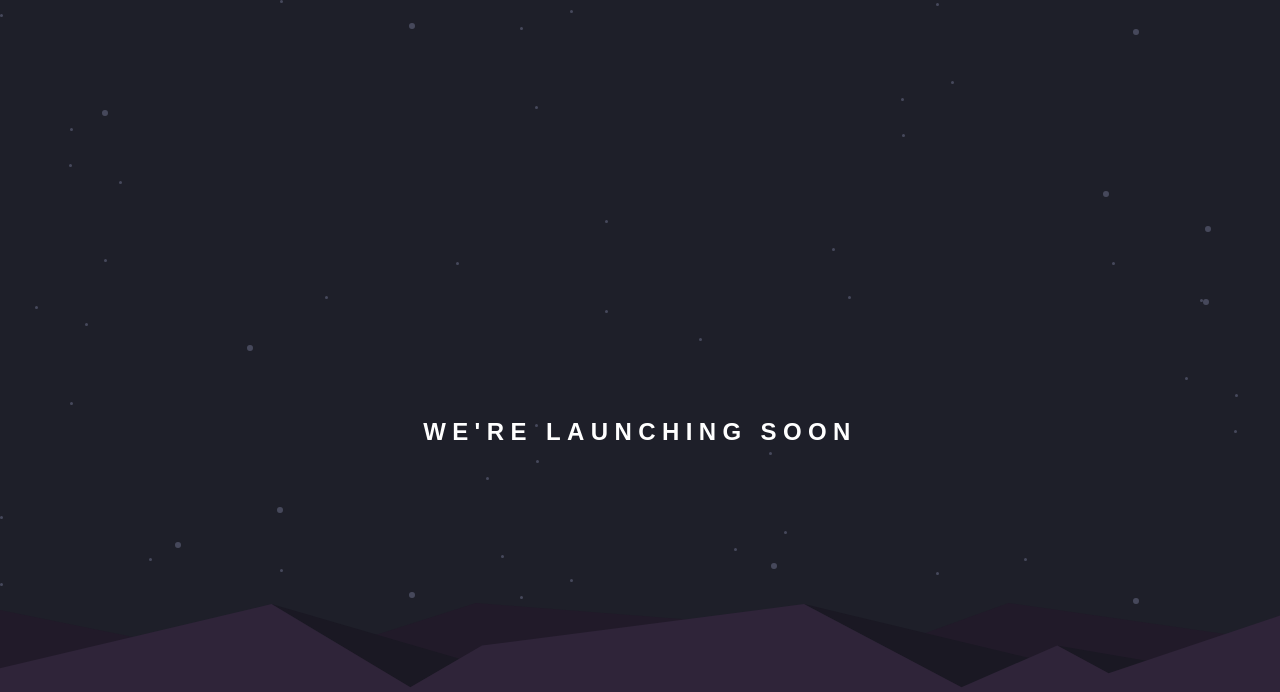
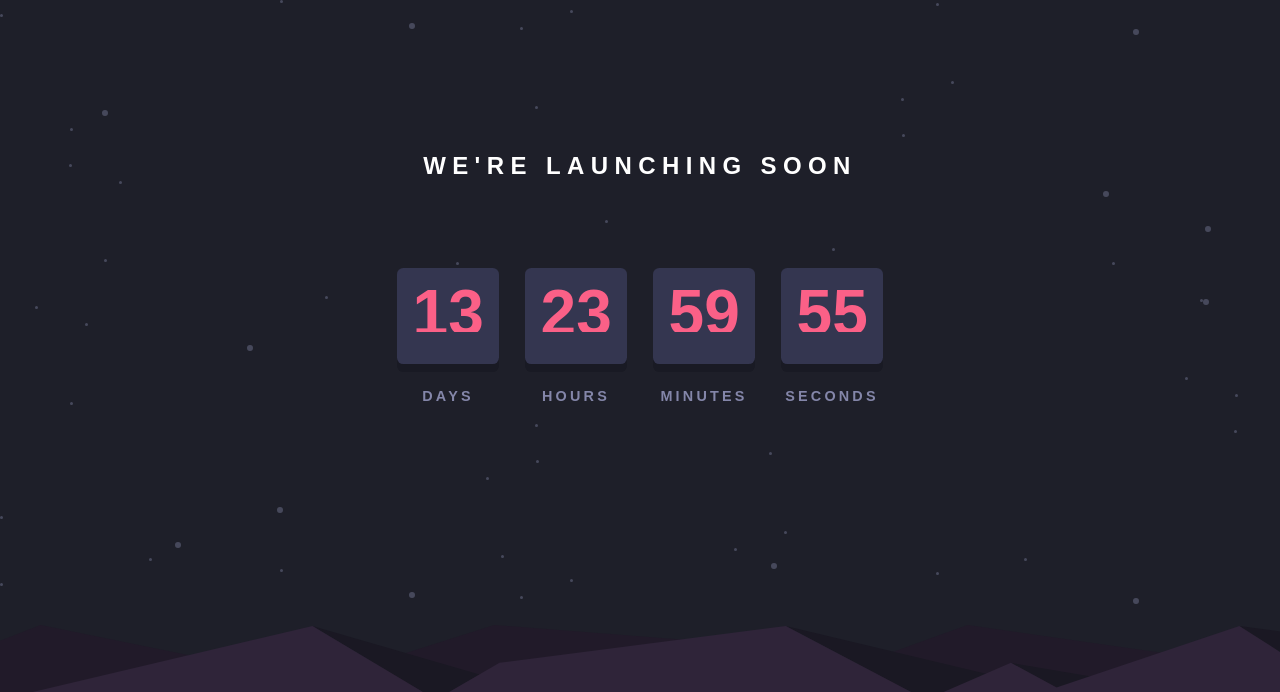
Before and after one commit to JoeMarv/timer, a plain HTML site: page index.html in a window 1280 px wide. Shown: the top 692 px of the page. Drawn offline with Linux system fonts and the light colour scheme.

```diff
--- a/app.js
+++ b/app.js
@@ -0,0 +1,45 @@
+// DECLARATIONS
+
+
+// TIME REMAINING
+function getTimeRemaining(endtime) {
+    const total = Date.parse(endtime) - Date.parse(new Date());
+    const seconds = Math.floor((total / 1000) % 60);
+    const minutes = Math.floor((total / 1000 / 60) % 60);
+    const hours = Math.floor((total / (1000 * 60 * 60)) % 24);
+    const days = Math.floor(total / (1000 * 60 * 60 * 24));
+    return {
+        total,
+        days,
+        hours,
+        minutes,
+        seconds
+    };
+}
+
+// COUNTDOWN
+function initializeClock(endtime) {
+    function updateClock() {
+        const t = getTimeRemaining(endtime);
+
+        document.querySelector('.day-1').innerHTML = t.days
+        document.querySelector('.day-2').innerHTML = t.days
+        document.querySelector('.hour-1').innerHTML = ('0' + t.hours).slice(-2)
+        document.querySelector('.hour-2').innerHTML = ('0' + t.hours).slice(-2)
+        document.querySelector('.minute-1').innerHTML = ('0' + t.minutes).slice(-2)
+        document.querySelector('.minute-2').innerHTML = ('0' + t.minutes).slice(-2)
+        document.querySelector('.second-1').innerHTML = ('0' + t.seconds).slice(-2)
+        document.querySelector('.second-2').innerHTML = ('0' + t.seconds).slice(-2)
+
+        if (t.total <= 0) {
+        clearInterval(timeinterval);
+        }
+    }
+
+    updateClock();
+    const timeinterval = setInterval(updateClock, 1000);
+}
+
+// ADD 2 WEEKS
+    const deadline = new Date(Date.parse(new Date()) + 14 * 24 * 60 * 60 * 1000);
+    initializeClock(deadline);
--- a/index.html
+++ b/index.html
@@ -16,7 +16,61 @@
       </div>
 
       <div class="timer-container">
+        <div class="day time">
+          <div class="day-count time-count">
+            <div class="day-1 time-1">
+              <span>00</span>
+            </div>
 
+            <div class="day-2 time-2">
+              <span>00</span>
+            </div>
+          </div>
+
+          <span class="day-label time-label">days</span>
+        </div>
+
+        <div class="hour time">
+          <div class="hour-count time-count">
+            <div class="hour-1 time-1">
+              <span>00</span>
+            </div>
+
+            <div class="hour-2 time-2">
+              <span>00</span>
+            </div>
+          </div>
+
+          <span class="hour-label time-label">hours</span>
+        </div>
+
+        <div class="minute time">
+          <div class="minute-count time-count">
+            <div class="minute-1 time-1">
+              <span>00</span>
+            </div>
+
+            <div class="minute-2 time-2">
+              <span>00</span>
+            </div>
+          </div>
+
+          <span class="minute-label time-label">minutes</span>
+        </div>
+
+        <div class="second time">
+          <div class="second-count time-count">
+            <div class="second-1 time-1">
+              <span>00</span>
+            </div>
+
+            <div class="second-2 time-2">
+              <span>00</span>
+            </div>
+          </div>
+
+          <span class="second-label time-label">seconds</span>
+        </div>
       </div>
     </article>
 
--- a/styles.css
+++ b/styles.css
@@ -28,6 +28,7 @@ body {
     height: 100vh;
     width: 100vw;
     margin: 0vw;
+    text-align: center;
 }
 
 h1 {
@@ -42,6 +43,7 @@ h1 {
     height: 100vh;
     width: 100vw;
     background-image: url(images/pattern-hills.svg);
+    background-size: contain;
     background-repeat: no-repeat;
     background-position: bottom;
     justify-content: center;
@@ -51,7 +53,77 @@ h1 {
 .timer {
     display: flex;
     flex-direction: column;
+    position: absolute;
+    top: 16vh;
+    z-index: 10;
+}
+
+.timer-container {
+    display: flex;
+    flex-direction: row;
+    justify-content: center;
     margin: 8vh 0vw 0vw 0vw;
+}
+
+.time {
+    margin: 0vw 1vw;
+    display: flex;
+    flex-direction: column;
+}
+
+
+.time-count {
+    position: relative;
+    display: flex;
+    flex-direction: column;
+    background-color: var(--clr-dark-desaturated-blue);
+    box-shadow: 0vw 1vh var(--clr-black-blue);
+    color: var(--clr-soft-red);
+    font-size: 4rem;
+    border-radius: 0.5vw;
+    height: 12vh;
+    width: 8vw;
+    overflow: hidden;
+}
+
+.time-1 {
+    position: absolute;
+    width: 100%;
+    height: 50%;
+    overflow: hidden;
+    z-index: 2;
+    /* top: 0; */
+    padding: 0.5rem 0;
+    margin-bottom: -8vh;
+    animation: openSheet 1s ease infinite;
+}
+
+@keyframes openSheet {
+    0% {
+        transform: rotateX(0deg);
+    }
+
+    100% {
+        transform: rotateX(360deg)
+    }
+}
+
+.time-2 {
+    position: absolute;
+    width: 100%;
+    height: 50%;
+    overflow: hidden;
+    z-index: 1;
+    /* bottom: 0; */
+    padding: 0.5rem 0;
+    margin-top: -8vh;
+}
+
+.time-label {
+    margin: 3vh 0vw 0vw 0vw;
+    color: var(--clr-grayish-blue);
+    letter-spacing: 0.25vw;
+    font-size: 0.9rem;
 }
 
 .social-media {
@@ -65,4 +137,14 @@ h1 {
 
 .social {
     margin: 0vw 1vw;
+    cursor: pointer;
+    transition: var(--transition)
 }
+
+.social svg path {
+    transition: fill 0.3s ease;
+}
+
+.social:hover svg path {
+    fill: var(--clr-soft-red);
+}
```
